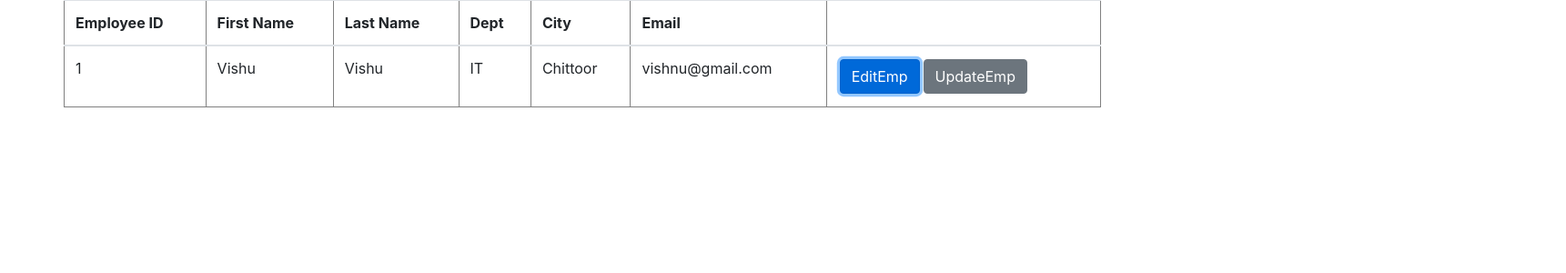
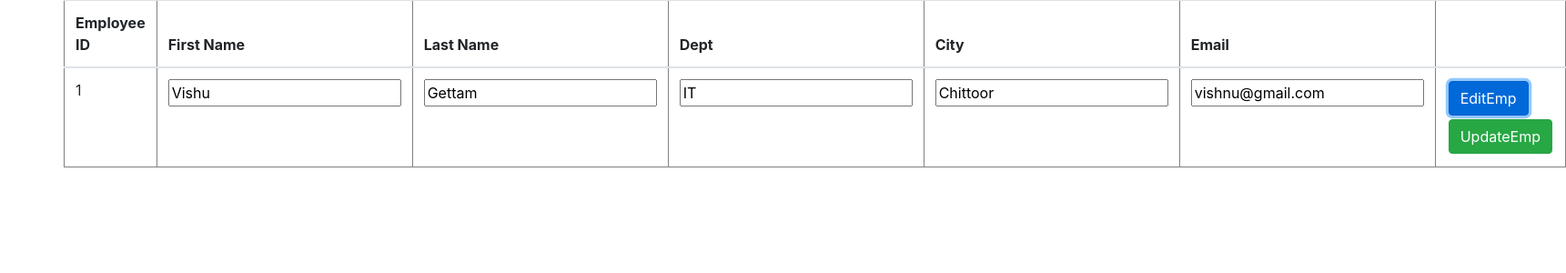
Before and after one commit to VishnuGettam/EdurekaAng, an Angular app: page / in a window 1280 px wide. Both pictures are taken after a click on the button "EditEmp". Shown: the top 300 px of the page at 91% size, 1721 px wide, since content can reach past the window. Built offline with nearby package versions, Linux system fonts and the light colour scheme.

Commit message:
Edit/Update
Added the Edit and Update functionality

```diff
--- a/src/app/app.module.ts
+++ b/src/app/app.module.ts
@@ -1,4 +1,5 @@
 import { NgModule } from '@angular/core';
+import { FormsModule } from '@angular/forms';
 import { BrowserModule } from '@angular/platform-browser';
 
 import { AppRoutingModule } from './app-routing.module';
@@ -12,7 +13,8 @@ import { EmployeeComponent } from './employee/employee.component';
   ],
   imports: [
     BrowserModule,
-    AppRoutingModule
+    AppRoutingModule,
+    FormsModule
   ],
   providers: [],
   bootstrap: [AppComponent]
--- a/src/app/employee/employee.component.html
+++ b/src/app/employee/employee.component.html
@@ -13,28 +13,33 @@
         </tr>
       </thead>
       <tbody>
-        <tr *ngIf="displayEmployee">
-          <td>
-            {{ employee.EmployeeId }}
+        <tr>
+          <td >
+            <span>{{ employee.EmployeeId }} </span>
           </td>
           <td>
-            {{ employee.FirstName }}
+            <span *ngIf="displayEmployee">{{ employee.FirstName }} </span>
+            <input type="text" [(ngModel)]="employee.FirstName"   *ngIf="EditEmployee" >
           </td>
           <td>
-            {{ employee.FirstName }}
+            <span *ngIf="displayEmployee">{{ employee.LastName }} </span>
+            <input type="text" [(ngModel)]="employee.LastName" *ngIf="EditEmployee" >
           </td>
           <td>
-            {{ employee.Dept }}
+            <span *ngIf="displayEmployee">{{ employee.Dept }} </span>
+            <input type="text" [(ngModel)] ="employee.Dept" *ngIf="EditEmployee" >
           </td>
           <td>
-            {{ employee.City }}
+            <span *ngIf="displayEmployee">{{ employee.City }} </span>
+            <input type="text" [(ngModel)] ="employee.City" *ngIf="EditEmployee" >
           </td>
           <td>
-            {{ employee.Email }}
+            <span *ngIf="displayEmployee">{{ employee.Email }} </span>
+            <input type="text" [(ngModel)] ="employee.Email" *ngIf="EditEmployee" >
           </td>
           <td>
             <button type="button"  class="btn btn-primary" (click)="EditEmp(employee.EmployeeId)"  >EditEmp</button>
-            <button class="btn btn-secondary" (click)="UpdateEmp(employee.EmployeeId)" >UpdateEmp</button>
+            <button class="btn btn-success" (click)="UpdateEmp(employee)" >UpdateEmp</button>
           </td>
         </tr>
       </tbody>
--- a/src/app/employee/employee.component.ts
+++ b/src/app/employee/employee.component.ts
@@ -16,16 +16,27 @@ export class EmployeeComponent implements OnInit {
     Email: 'vishnu@gmail.com',
   };
   displayEmployee: boolean = true;
+  EditEmployee:boolean = false;
 
   constructor() {}
 
   ngOnInit(): void {}
 
   EditEmp(empId: number) {
-    alert('Edit - ' + empId);
+    this.EditEmployee = true;
+    this.displayEmployee = false;
+
   }
 
-  UpdateEmp(empId: number) {
-    alert('Update - ' + empId);
+  UpdateEmp(emp:Employee) {
+
+    this.employee.FirstName = emp.FirstName;
+    this.employee.LastName = emp.LastName;
+    this.employee.Dept= emp.Dept;
+    this.employee.City = emp.City;
+    this.employee.Email = emp.Email;
+
+    this.displayEmployee = true;
+    this.EditEmployee = false;
   }
 }
```
